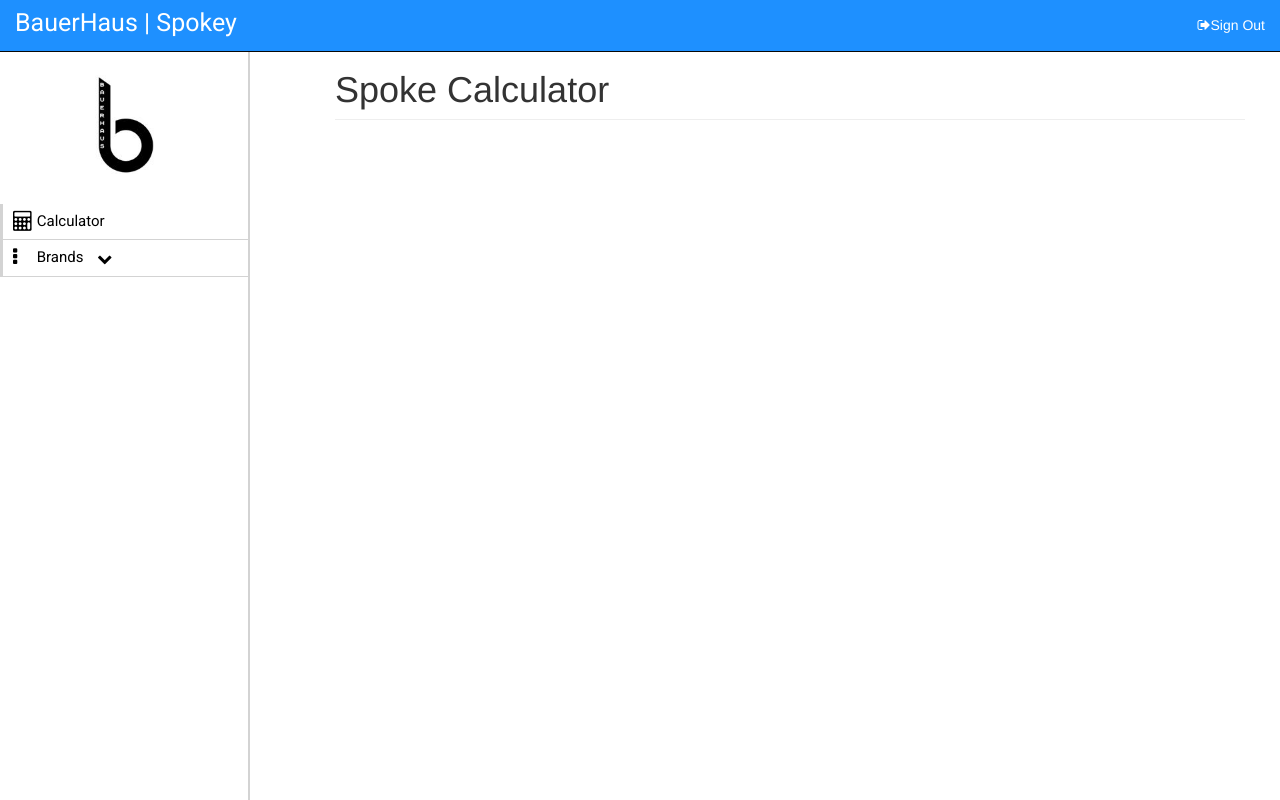
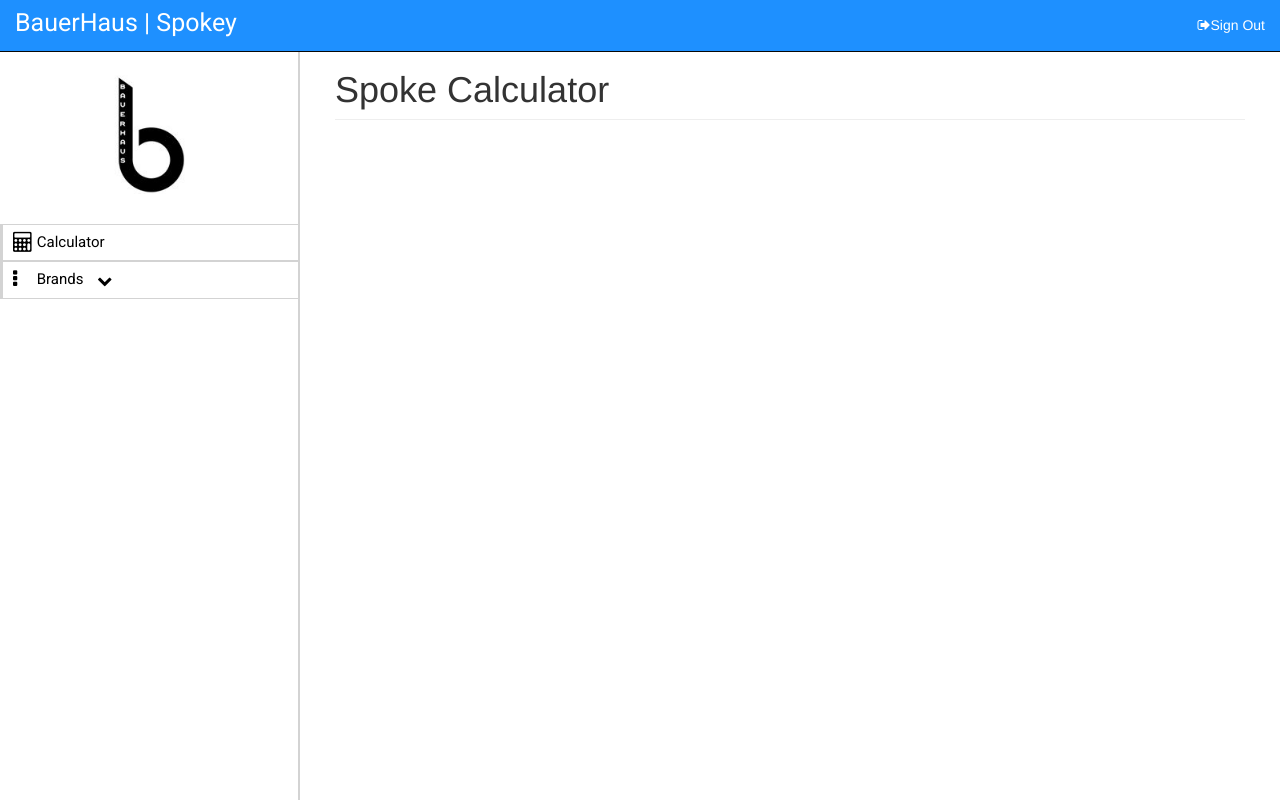
Before and after one commit to codycaldara/spokeyDokey, a plain HTML site: page index.html in a window 1280 px wide. Drawn offline with nearby package versions, Linux system fonts and the light colour scheme.

Commit message:
VIEW README FOR LIST OF CHANGES!

```diff
--- a/app.js
+++ b/app.js
@@ -1,5 +1,5 @@
 (function () {
 
-
+!
 
 })();
--- a/site.css
+++ b/site.css
@@ -18,7 +18,7 @@ body {
   position: fixed;
   top: 0px;
   bottom: 0;
-  width: 250px;
+  width: 300px;
   color: black;
 }
 .nav-side-menu .brand {
@@ -90,6 +90,7 @@ body {
   padding-left: 0px;
   border-left: 3px solid lightgray;
   border-bottom: 1px solid lightgray;
+  border-top: 1px solid lightgray;
 }
 .nav-side-menu li a {
   text-decoration: none;
```
Also changed, not shown: 1 other file.
